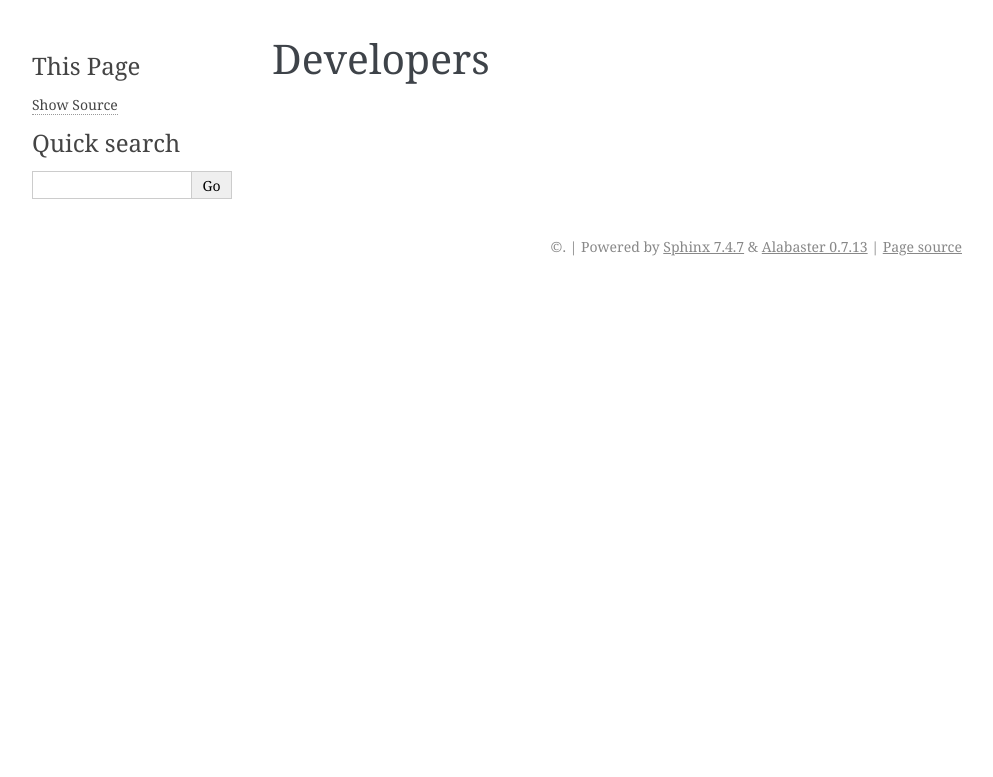
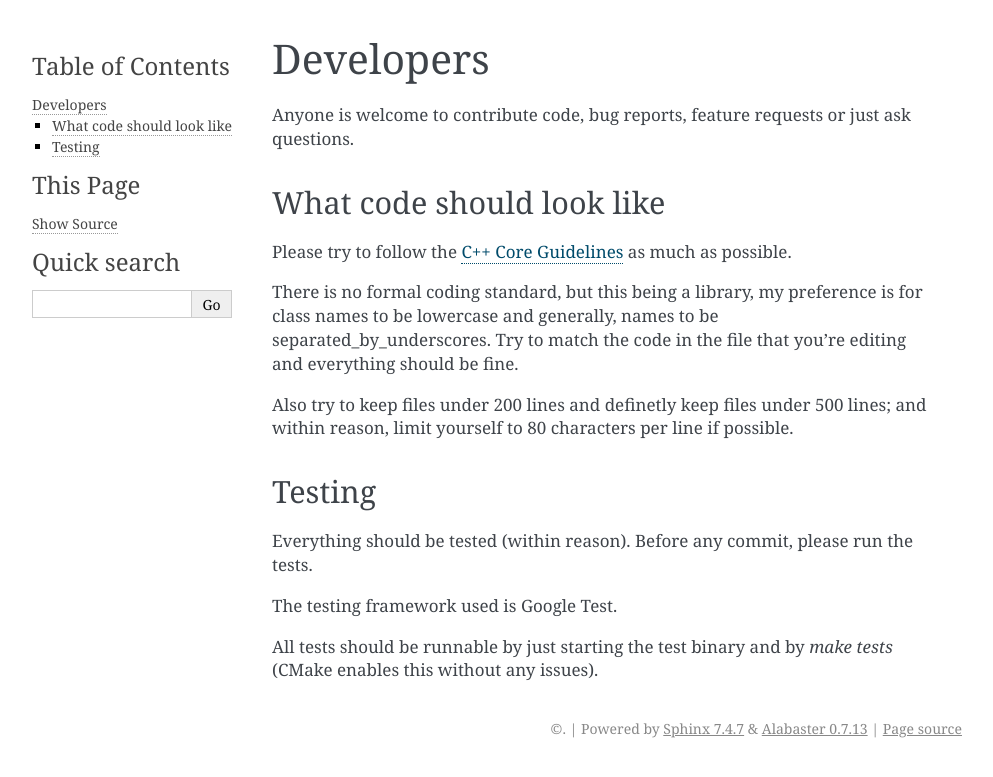
Before and after one commit to ddinu/observable, a Sphinx documentation site: the page built from docs/developers.rst, in a window 1280 px wide. Shown: the top 777 px of the page, without its empty margins (148-1141 px from the left). Built offline with Sphinx 7.4.7, drawn with Linux system fonts in a browser that asks for light colours.

Commit message:
Documentation update.

```diff
--- a/docs/developers.rst
+++ b/docs/developers.rst
@@ -1,2 +1,31 @@
 Developers
 ==========
+
+Anyone is welcome to contribute code, bug reports, feature requests or just ask
+questions.
+
+What code should look like
+--------------------------
+
+Please try to follow the `C++ Core Guidelines
+<http://isocpp.github.io/CppCoreGuidelines/CppCoreGuidelines>`_ as much as
+possible.
+
+There is no formal coding standard, but this being a library, my preference is
+for class names to be lowercase and generally, names to be
+separated_by_underscores. Try to match the code in the file that you're editing
+and everything should be fine.
+
+Also try to keep files under 200 lines and definetly keep files under 500 lines;
+and within reason, limit yourself to 80 characters per line if possible.
+
+Testing
+-------
+
+Everything should be tested (within reason). Before any commit, please run
+the tests.
+
+The testing framework used is Google Test.
+
+All tests should be runnable by just starting the test binary and by `make tests`
+(CMake enables this without any issues).
--- a/docs/getting-started.rst
+++ b/docs/getting-started.rst
@@ -27,9 +27,10 @@ Simple property example
     WidgetModel widget_model;
     WidgetView widget_view;
 
-    auto sub = widget_model.text.subscribe([&](std::string const & new_value) {
-                                                widget_view.set_text(new_value);
+    auto sub = widget_model.text.subscribe([&](auto const & text) {
+                                               widget_view.set_text(text);
                                            });
+
     widget_model.text.subscribe([]() { /* React to updates */ }).release();
 
     widget_model.set_text("Hello!"); // Calls the lambdas above.
--- a/docs/reference/property.rst
+++ b/docs/reference/property.rst
@@ -1,2 +1,8 @@
 property<>
 ==========
+
+Class reference
+---------------
+
+.. doxygenclass:: observable::property
+    :members:
--- a/docs/reference/shared_subscription.rst
+++ b/docs/reference/shared_subscription.rst
@@ -1,2 +1,8 @@
 shared_subscription
 ===================
+
+Class reference
+---------------
+
+.. doxygenclass:: observable::shared_subscription
+    :members:
--- a/docs/reference/unique_subscription.rst
+++ b/docs/reference/unique_subscription.rst
@@ -1,2 +1,8 @@
 unique_subscription
 ===================
+
+Class reference
+---------------
+
+.. doxygenclass:: observable::unique_subscription
+    :members:
```
Also changed, not shown: docs/reference/subject.rst (+11 -0 lines).
